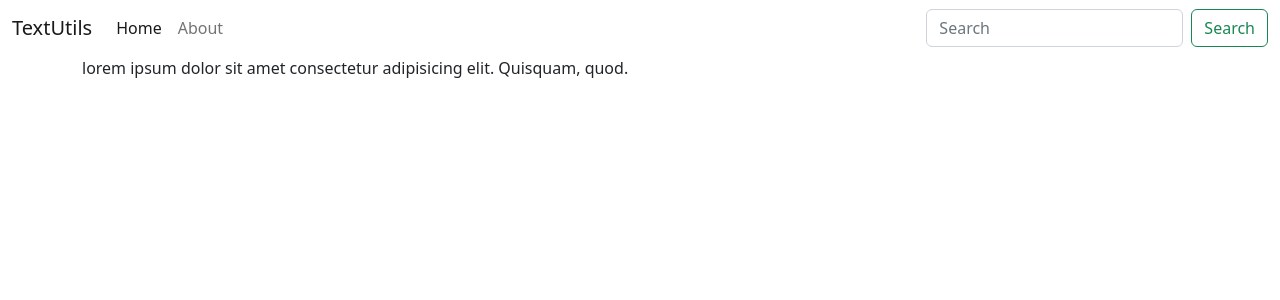
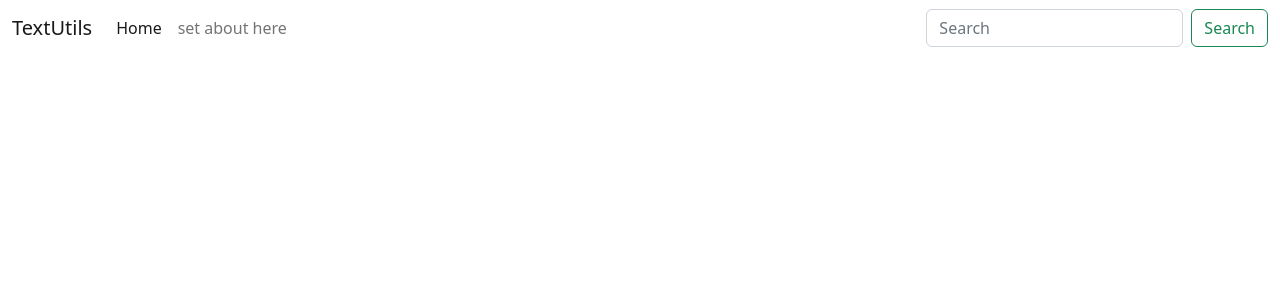
Before and after one commit to saimsheikh/understanding-react-via-application, a React (Create React App) app in the folder my-app/: page / in a window 1280 px wide. Shown: the top 300 px of the page. Built offline with nearby package versions, Linux system fonts and the light colour scheme.

Commit message:
work on props concept

```diff
--- a/my-app/src/App.js
+++ b/my-app/src/App.js
@@ -1,33 +1,10 @@
 import './App.css';
+import Navbar from './components/Navbar';
 function App() {
   return (
     <>
-    <nav className="navbar navbar-expand-lg bg-body-tertiary">
-      <div className="container-fluid">
-        <a className="navbar-brand" href="/">TextUtils</a>
-        <button className="navbar-toggler" type="button" data-bs-toggle="collapse" data-bs-target="#navbarSupportedContent" aria-controls="navbarSupportedContent" aria-expanded="false" aria-label="Toggle navigation">
-          <span className="navbar-toggler-icon"></span>
-        </button>
-        <div className="collapse navbar-collapse" id="navbarSupportedContent">
-          <ul className="navbar-nav me-auto mb-2 mb-lg-0">
-            <li className="nav-item">
-              <a className="nav-link active" aria-current="page" href="/">Home</a>
-            </li>
-            <li className="nav-item">
-              <a className="nav-link" href="/">About</a>
-            </li>
-          </ul>
-          <form className="d-flex" role="search">
-            <input className="form-control me-2" type="search" placeholder="Search" aria-label="Search"/>
-            <button className="btn btn-outline-success" type="submit">Search</button>
-          </form>
-        </div>
-      </div>
-    </nav>
-    <div className="container">
-      <p>lorem ipsum dolor sit amet consectetur adipisicing elit. Quisquam, quod.
-      </p>
-    </div>
+
+    <Navbar title="TextUtils" />
     </>
   );
 }
--- /dev/null
+++ b/my-app/src/components/Navbar.js
@@ -0,0 +1,39 @@
+import React from 'react'
+import PropTypes from 'prop-types'
+
+export default function Navbar(props) {
+  return (
+    <nav className="navbar navbar-expand-lg bg-body-tertiary">
+      <div className="container-fluid">
+        <a className="navbar-brand" href="/">{props.title}</a>
+        <button className="navbar-toggler" type="button" data-bs-toggle="collapse" data-bs-target="#navbarSupportedContent" aria-controls="navbarSupportedContent" aria-expanded="false" aria-label="Toggle navigation">
+          <span className="navbar-toggler-icon"></span>
+        </button>
+        <div className="collapse navbar-collapse" id="navbarSupportedContent">
+          <ul className="navbar-nav me-auto mb-2 mb-lg-0">
+            <li className="nav-item">
+              <a className="nav-link active" aria-current="page" href="/">Home</a>
+            </li>
+            <li className="nav-item">
+              <a className="nav-link" href="/">{props.about}</a>
+            </li>
+          </ul>
+          <form className="d-flex" role="search">
+            <input className="form-control me-2" type="search" placeholder="Search" aria-label="Search"/>
+            <button className="btn btn-outline-success" type="submit">Search</button>
+          </form>
+        </div>
+      </div>
+    </nav>
+  )
+}
+
+Navbar.propTypes ={
+    title: PropTypes.string.isRequired,
+    about: PropTypes.string.isRequired
+ }
+
+ Navbar.defaultProps ={
+    title: "set title here",
+    about: "set about here"
+ }
```
